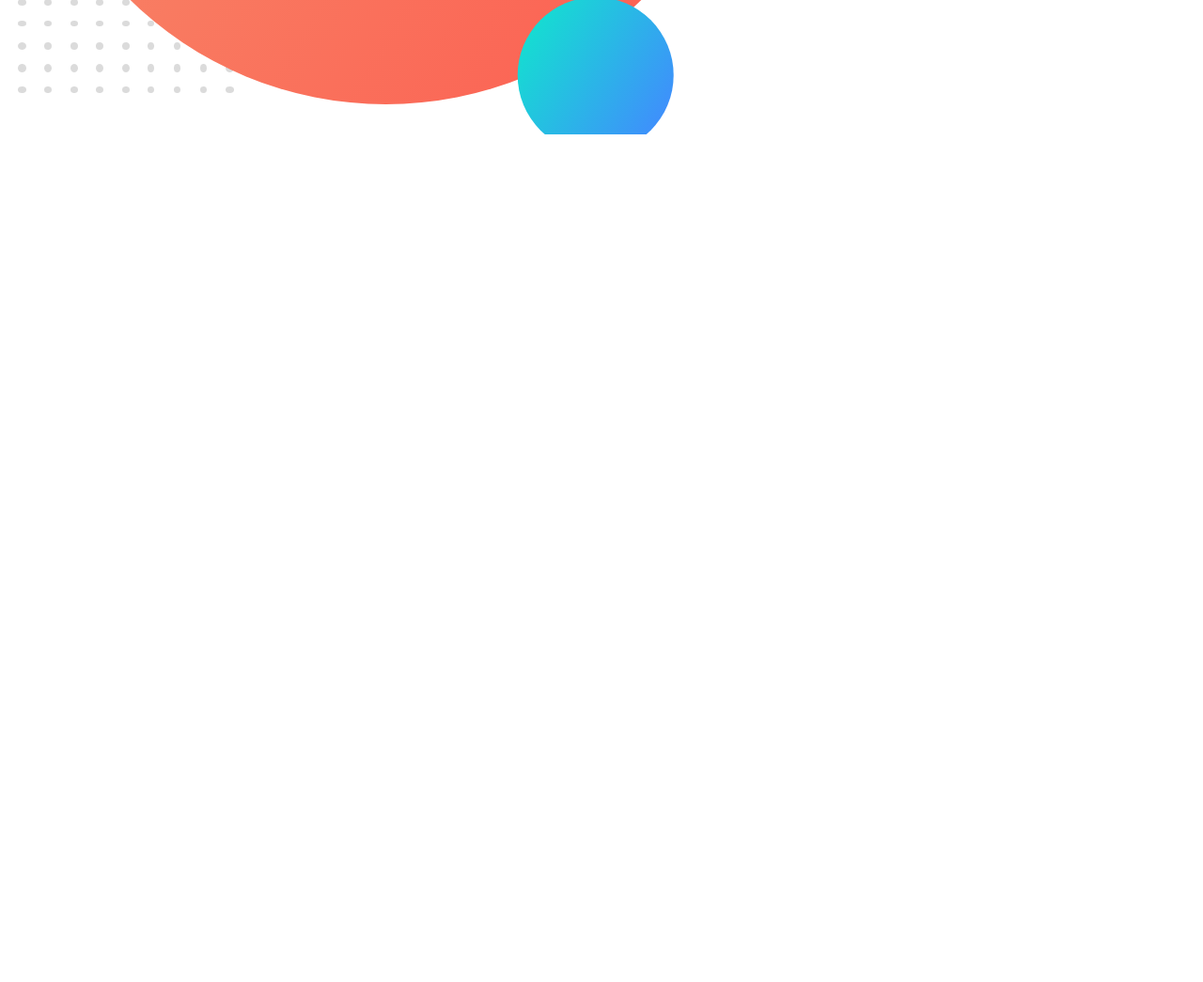
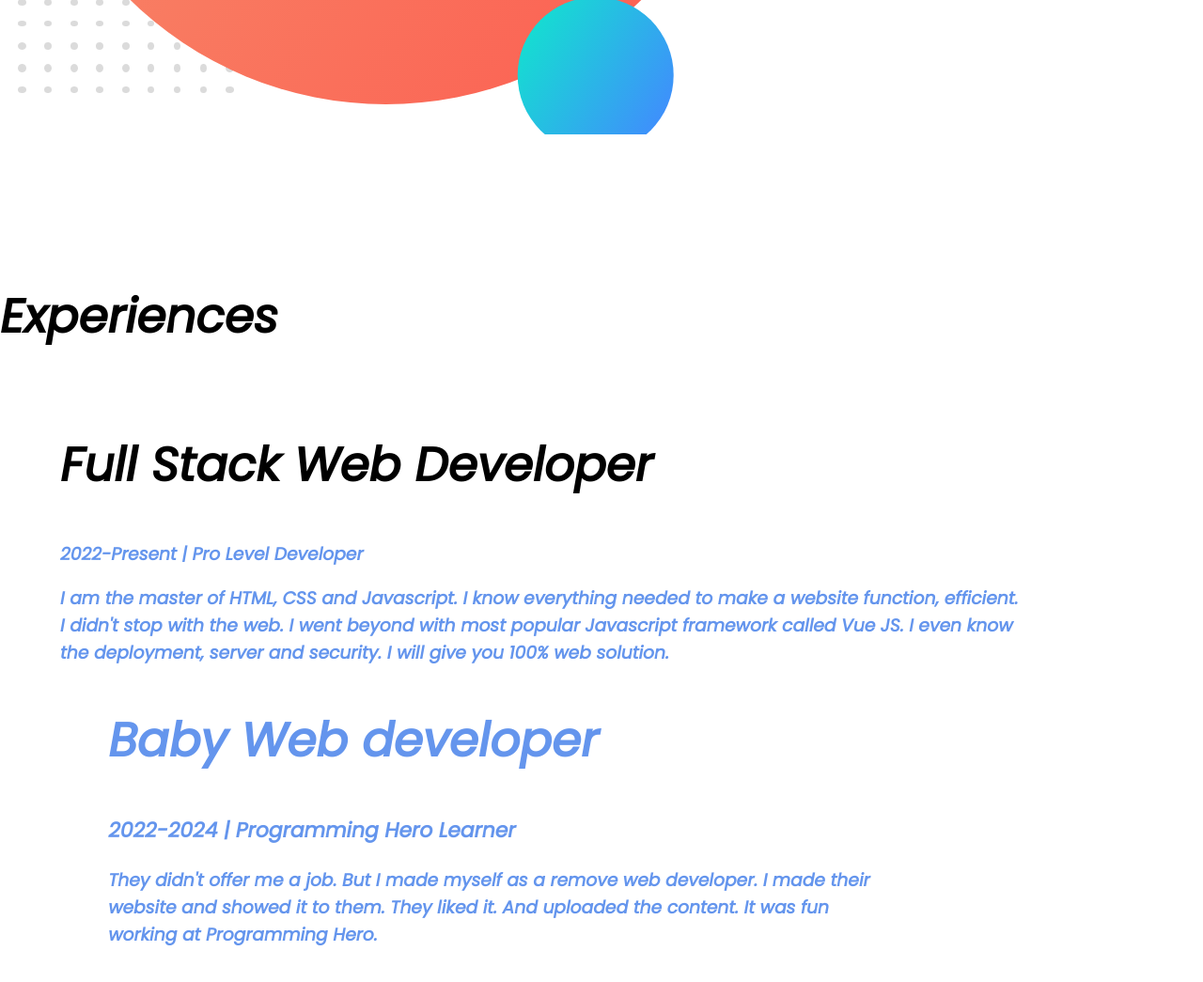
Before and after one commit to zubiyabintamostofa/developer-portfolio, a plain HTML site: page index.html in a window 1280 px wide. Shown: the part 1529-2574 px from the top of the page at 94% size. Before the commit the page ends 1829 px from the top, so only its background shows below. Drawn offline with Linux system fonts and the light colour scheme.

Commit message:
new dilam

```diff
--- a/index.html
+++ b/index.html
@@ -11,7 +11,7 @@
     <link rel="stylesheet" href="style.css">
 </head>
 <body>
- <section class="top-banner">
+ <section class="top-banner flexible-container">
     <div class="half-width">
         <h1>Welcome To</h1>
         <h1><span class="color">Zubiya binta Mostofa</span> world!</h1>
@@ -22,7 +22,7 @@
      </div>
      <div class="half-width"><img src="my-bg2.png" alt=""></div>
  </section>
- <section class="dream-big">
+ <section class="dream-big flexible-container">
      <div class=""half-width>
          <img src="my-bg.png">
 
@@ -37,5 +37,26 @@
      </div>
 
  </section>
+ <section class="experience area">
+     <h1>
+         Experiences
+     </h1>
+    <div class="flexible-container">
+         <div class="half-width">
+        <h1>
+            Full Stack Web Developer
+        </h1>
+        <h3>2022-Present | Pro Level Developer <h3>
+        <p>I am the master of HTML, CSS and Javascript. I know everything needed to make a website function, efficient. I didn't stop with the web. I went beyond with most popular Javascript framework called Vue JS. I even know the deployment, server and security. I will give you 100% web solution.</p>
+
+        <div class="half-width">
+            <h1>Baby Web developer</h1>
+            <h3>2022-2024 | Programming Hero Learner</h3>
+
+            <p>They didn't offer me a job. But I made myself as a remove web developer. I made their website and showed it to them. They liked it. And uploaded the content. It was fun working at Programming Hero.</p>
+        </div>
+    </div>
+</div>
+ </section>
 </body>
 </html>
--- a/style.css
+++ b/style.css
@@ -8,7 +8,7 @@ h1{
 .color{
     color: chocolate;
 }
-section{
+.flexible-container{
 display: flex;
 margin-bottom: 150px;
 }
@@ -33,4 +33,8 @@ margin-bottom: 150px;
     background-image:url(images/dream-bg.png) ;
     background-repeat: no-repeat;
     background-position:right ;
+
 }
+.half-width h3{
+    color: cornflowerblue;
+}
```
